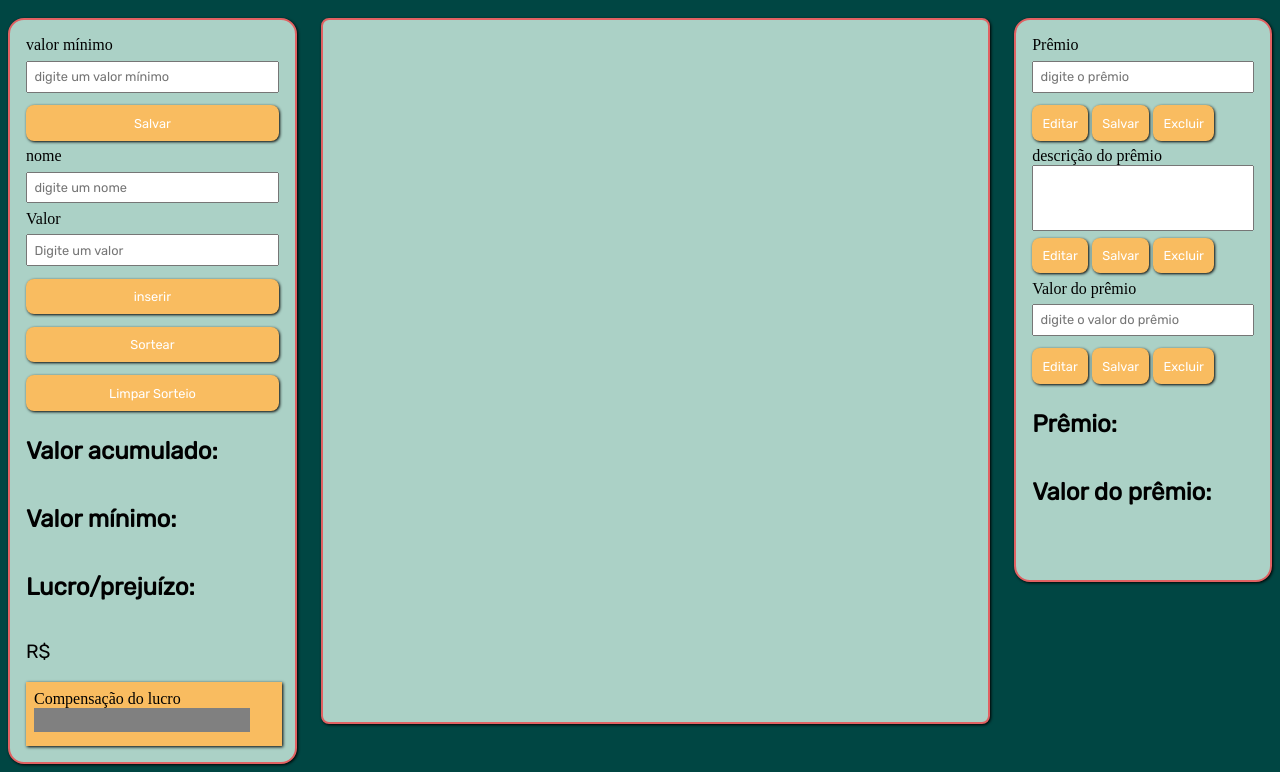
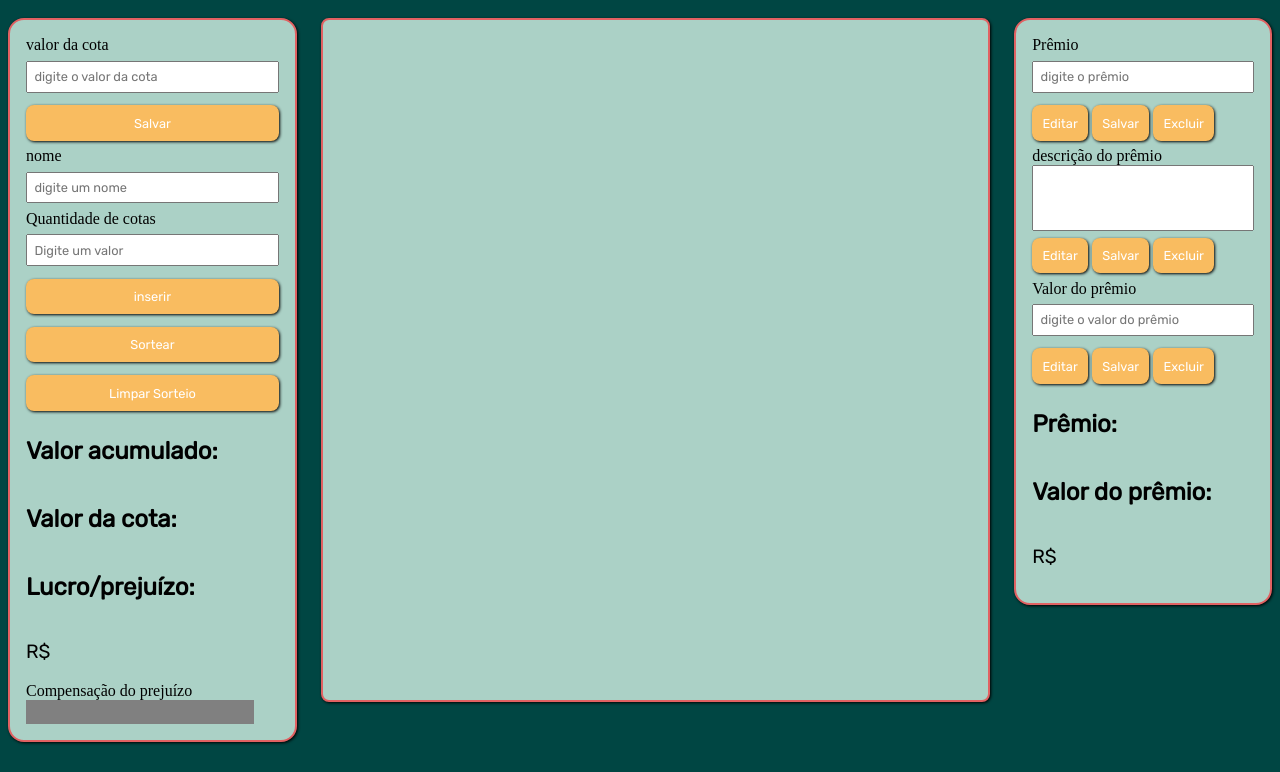
Before and after one commit to Greco1808/RifaOnline, a plain HTML site: page index.html in a window 1280 px wide. Shown: the part 49-821 px from the top of the page. After the commit the page ends 800 px from the top, so only its background shows below. Drawn offline with Linux system fonts and the light colour scheme.

Commit message:
Update index.html

```diff
--- a/index.html
+++ b/index.html
@@ -11,32 +11,31 @@
   <h1>Rifa On-line</h1>
   <section class="rifa_principal">
       <div class="selecao_nome_container">
-        		<label for="valor_minimo">valor mínimo</label>
-          			<input type="text" id="valor_minimo" placeholder="digite um valor mínimo">
+        <label for="valor_minimo">valor da  cota</label>
+          <input type="number" id="valor_minimo" placeholder="digite o valor da cota">
         <button id="salva_valor_minimo">Salvar</button>
         <label for="selecione_nome">nome</label>
           <input type="text" id="selecione_nome" placeholder="digite um nome">
-        		<label for="valor">Valor</label>
-          			<input type="text" id="valor" placeholder="Digite um valor">
+        <label for="valor">Quantidade de cotas</label>
+          <input type="number" id="valor" placeholder="Digite um valor">
         <button id="inserir">inserir</button>
         <button id="sortear">Sortear</button>
         <button id="limpar_sorteio">Limpar Sorteio</button>
           <h2 id="valor_acumulado">Valor acumulado:</h2>
-        		<h2 id="valor_minimo_salvo">Valor mínimo:</h2>
+          <h2 id="valor_minimo_salvo">Valor da cota:</h2>
         <h2 id="lucro_prejuizo">Lucro/prejuízo:</h2>
-        			<p>R$ <span id="lucro_prejuizo_comparavel"></span></p>
-       				<div id="borda_progress">
-       			 		<label for="lucro_prejuizo_progresso">Compensação do lucro</label>
+        <p>R$
+          <span id="lucro_prejuizo_comparavel"></span></p>
+        <label for="lucro_prejuizo_progresso">Compensação do prejuízo</label>
         <progress id="lucro_prejuizo_progresso" value="" max=""></progress>
       </div>
-      		</div>
-
       <div class="rifa_container">
       </div>
+      <div class="detalhes_premio_container">
 
-      		<div class="detalhes_premio_container">
         <label for="premio_id">Prêmio</label>
-        			<input type="text" placeholder="digite o prêmio" id="premio_id"></input>
+        <input type="text" placeholder="digite o prêmio" id="premio_id">
+        </input>
     <div class="botoes_controle_premio_container">
     <button id="edita_premio_titulo">Editar </button>
     <button id="salva_premio_titulo">Salvar</button>
@@ -56,14 +55,19 @@
     <button id="salva_premio_valor">Salvar</button>
     <button id="exclui_premio_valor">Excluir</button>
     </div>
+
+
     <div id="premio_salvo_container">
+
       <h2>Prêmio:</h2>
       <p id="premio_titulo_salvo"></p>
       <p id="premio_descrito_salvo"></p>
     </div>
     <h2>Valor do prêmio:</h2>
-  			<p id="premio_valor_salvo"></p>
+  <p>R$ <span id="premio_valor_salvo"></span></p>
+
     </div>
+
       </div>
   </section>
 </body>
```
Lines whose indentation alone changed are shown as unchanged.
